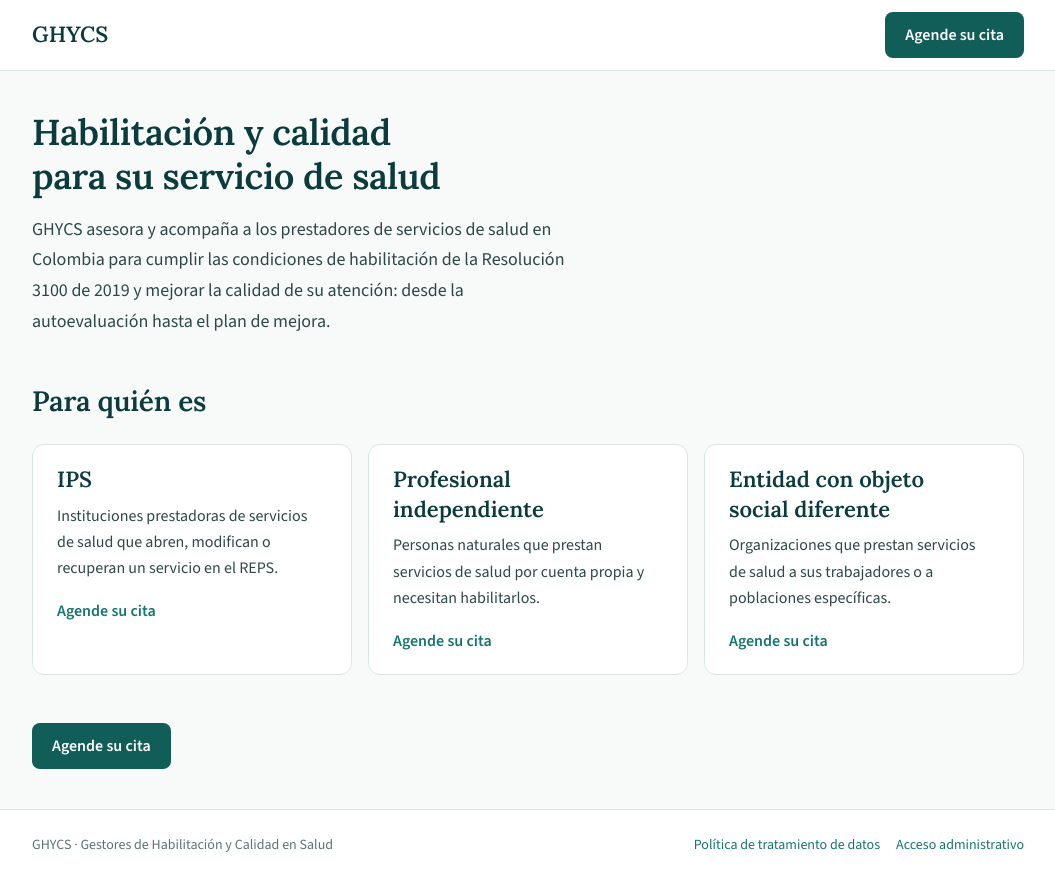
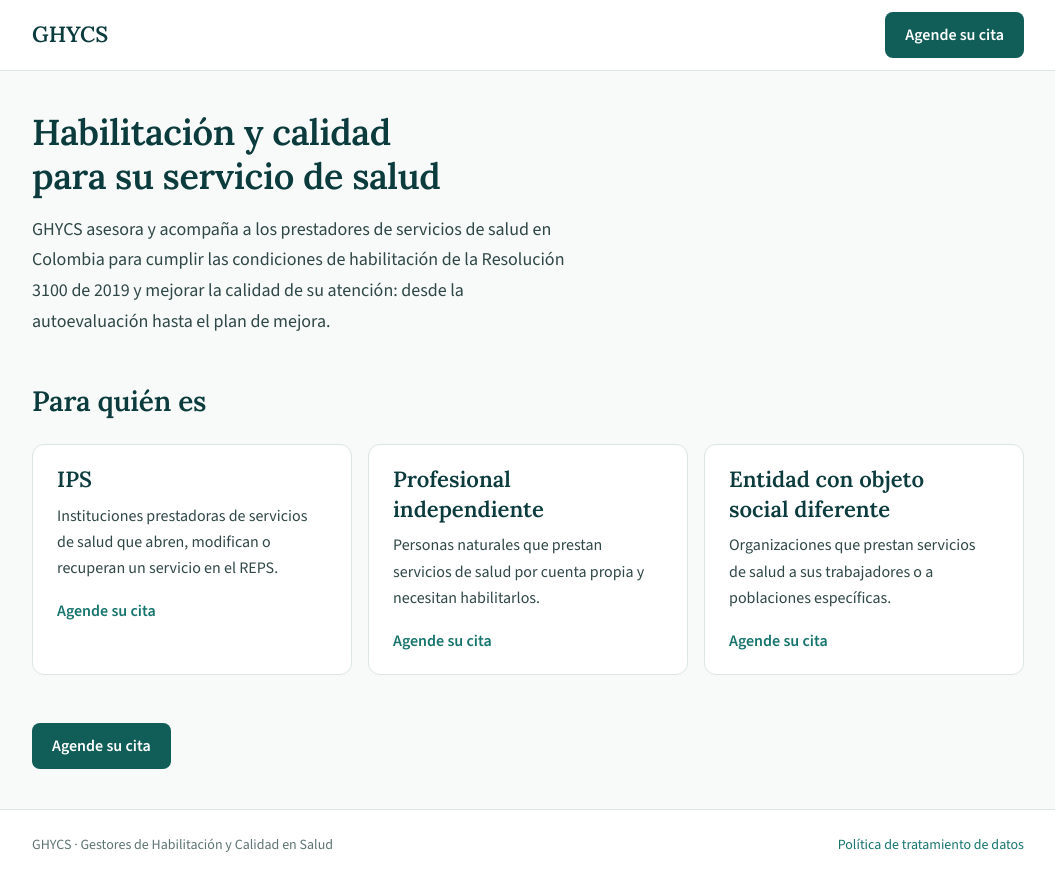
Before and after one commit to Voltaire405/ghycs_web, a Next.js app in the folder apps/web/: page / in a window 1280 px wide. Shown: the whole page, without its empty margins (112-1167 px from the left). Built offline with nearby package versions, Linux system fonts and the light colour scheme.

Commit message:
fix(web): retira el enlace a la administración del pie público

```diff
--- a/apps/web/src/compartido/ui/PaginaPublica.tsx
+++ b/apps/web/src/compartido/ui/PaginaPublica.tsx
@@ -21,9 +21,6 @@ export function PaginaPublica({ children }: { children: ReactNode }) {
           <p>GHYCS · Gestores de Habilitación y Calidad en Salud</p>
           <div className="flex flex-wrap items-center gap-4">
             <Link href="/politica-de-datos">Política de tratamiento de datos</Link>
-            {/* ponytail: acceso provisional para la demo; el sitio no debe enlazar
-                el panel una vez exista la sesión real (#10). */}
-            <Link href="/login">Acceso administrativo</Link>
           </div>
         </div>
       </footer>
```
Also changed, not shown: 1 other file (tests, documents, lock files or other folders).
